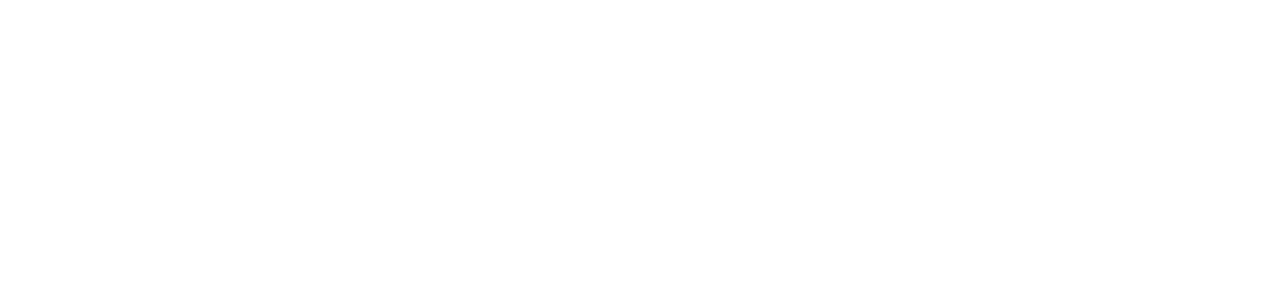
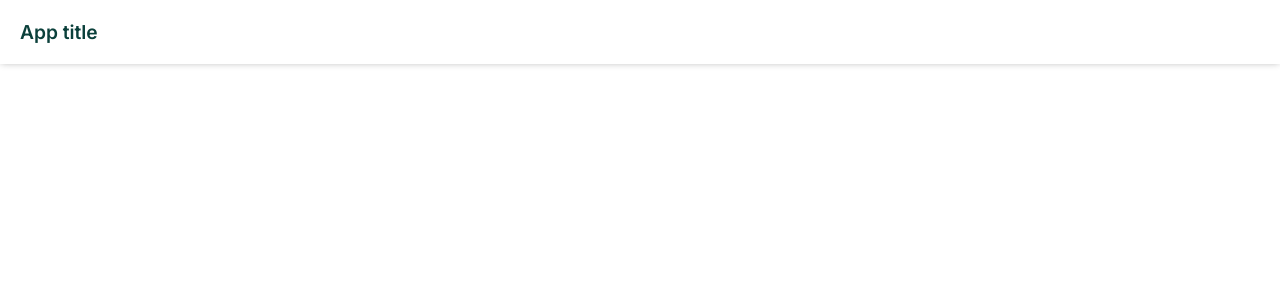
Before and after one commit to Nepsha1986/msd, a Next.js app: page / in a window 1280 px wide. Shown: the top 300 px of the page. Built offline with nearby package versions, Linux system fonts and the light colour scheme.

Commit message:
feature(AppHeader): Added AppHeader, prettier, sass

```diff
--- a/src/app/globals.css
+++ b/src/app/globals.css
@@ -1,7 +1,9 @@
 :root {
-  --font-mono: ui-monospace, Menlo, Monaco, "Cascadia Mono", "Segoe UI Mono",
-    "Roboto Mono", "Oxygen Mono", "Ubuntu Monospace", "Source Code Pro",
-    "Fira Mono", "Droid Sans Mono", "Courier New", monospace;
+  --font-mono: ui-monospace, Menlo, Monaco, 'Cascadia Mono', 'Segoe UI Mono',
+    'Roboto Mono', 'Oxygen Mono', 'Ubuntu Monospace', 'Source Code Pro',
+    'Fira Mono', 'Droid Sans Mono', 'Courier New', monospace;
+  --app-width: 1300px;
+  --shadow-400: 0 0 7px -1px rgba(0, 0, 0, 0.3);
 }
 
 * {
--- a/src/app/layout.tsx
+++ b/src/app/layout.tsx
@@ -1,12 +1,13 @@
-import type { Metadata } from "next";
-import { Inter } from "next/font/google";
-import "./globals.css";
+import type { Metadata } from 'next';
+import { Inter } from 'next/font/google';
+import AppHeader from '@/containers/AppHeader';
+import './globals.css';
 
-const inter = Inter({ subsets: ["latin"] });
+const inter = Inter({ subsets: ['latin'] });
 
 export const metadata: Metadata = {
-  title: "MSD Assignment",
-  description: "MSD Assignment for Frontend Developer Position",
+  title: 'MSD Assignment',
+  description: 'MSD Assignment for Frontend Developer Position',
 };
 
 export default function RootLayout({
@@ -16,7 +17,11 @@
 }>) {
   return (
     <html lang="en">
-      <body className={inter.className}>{children}</body>
+      <body className={inter.className}>
+        <AppHeader />
+
+        {children}
+      </body>
     </html>
   );
 }
--- /dev/null
+++ b/src/containers/AppHeader/AppHeader.tsx
@@ -0,0 +1,15 @@
+import styles from './styles.module.scss';
+import Link from 'next/link';
+const AppHeader = () => {
+  return (
+    <header className={styles.appHeader}>
+      <div className={styles.appHeader__container}>
+        <Link href="/" className={styles.appHeader__branding}>
+          App title
+        </Link>
+      </div>
+    </header>
+  );
+};
+
+export default AppHeader;
--- /dev/null
+++ b/src/containers/AppHeader/index.tsx
@@ -0,0 +1,2 @@
+import AppHeader from './AppHeader';
+export default AppHeader;
--- /dev/null
+++ b/src/containers/AppHeader/styles.module.scss
@@ -0,0 +1,20 @@
+.appHeader {
+  padding: 20px;
+  box-shadow: var(--shadow-400);
+
+  &__container {
+    max-width: var(--app-width);
+    margin: 0 auto;
+  }
+
+  &__branding {
+    font-size: 1.2rem;
+    font-weight: 600;
+    color: #0b403b;
+    transition: 0.3s opacity;
+
+    &:hover {
+      opacity: 0.85;
+    }
+  }
+}
```
Also changed, not shown: package.json (+10 -5 lines), src/app/page.tsx (+2 -6 lines), .eslintrc.json, .prettierrc.js (added), src/app/page.module.css (line endings or trailing spaces), 2 other files (tests, documents, lock files or other folders).
